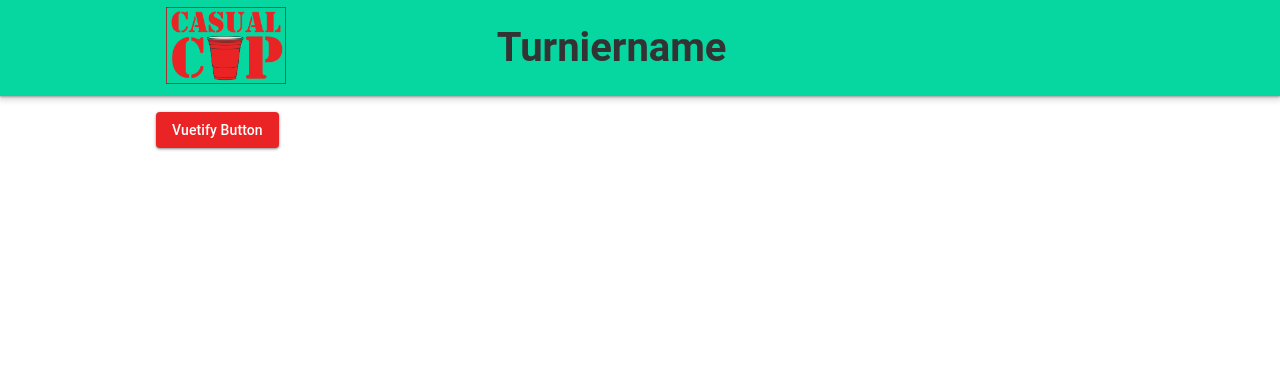
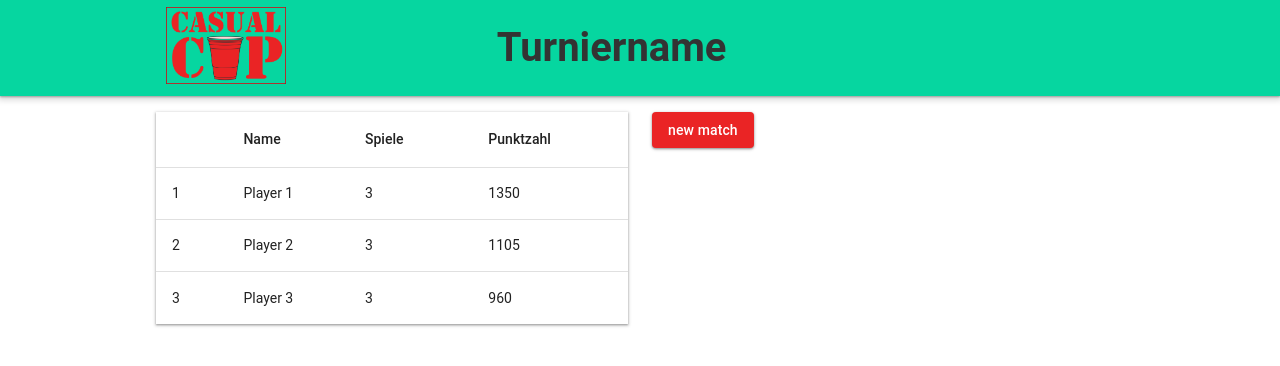
Before and after one commit to LS1893/CasualCup, a Nuxt app: page / in a window 1280 px wide. Shown: the top 366 px of the page. Built offline with nearby package versions, Linux system fonts and the light colour scheme.

Commit message:
added dataTable and routing to 2nd page

```diff
--- a/app/app.vue
+++ b/app/app.vue
@@ -1,7 +1,7 @@
 <template>
   <v-app>
 
-    <!-- Toolbar -->
+    <!-- toolbar -->
     <v-app-bar class="my-toolbar" height="96" app>
       <v-app-bar-title class="text-h3">
 
--- /dev/null
+++ b/app/composables/calculateScoreTable.ts
@@ -0,0 +1,21 @@
+import { ref } from 'vue'
+
+export function calculateScoreTable() {
+  const headers = [
+    { title: '', key: 'position' },
+    { title: 'Name', key: 'name' },
+    { title: 'Spiele', key: 'matches' },
+    { title: 'Punktzahl', key: 'score' }
+  ]
+
+  const items = ref([
+    { name: 'Player 1', position: 1, matches: 3, score: '1350' },
+    { name: 'Player 2', position: 2, matches: 3, score: '1105' },
+    { name: 'Player 3', position: 3, matches: 3, score: '960' }
+  ])
+
+  return {
+    headers,
+    items
+  }
+}
--- a/app/pages/index.vue
+++ b/app/pages/index.vue
@@ -1,6 +1,27 @@
+<script setup>
+const { headers, items} = calculateScoreTable()
+</script>
+
 <template>
   <v-container>
-    <v-btn color="primary" text="Vuetify Button"></v-btn>
+
+    <v-row>
+      <v-col cols="6">
+        <v-data-table
+          :headers="headers"
+          :items="items"
+          class="elevation-1"
+          hide-default-footer
+        />
+      </v-col>
+
+
+      <v-col cols="6">
+        <v-btn color="primary" text="new match" to="/match-setup"></v-btn>
+      </v-col>
+
+    </v-row>
+
   </v-container>
 </template>
 
--- a/app/pages/match-setup.vue
+++ b/app/pages/match-setup.vue
@@ -1,7 +1,19 @@
 <template>
-  <div>
-    Match Setup component
-  </div>
+  <v-container>
+
+    <v-row>
+      <v-col cols="6">
+
+      </v-col>
+
+
+      <v-col cols="6">
+        <v-btn color="primary" text="start match" to="/"></v-btn>
+      </v-col>
+
+    </v-row>
+
+  </v-container>
 </template>
 
 <script setup>
```
